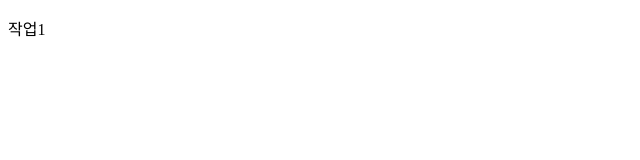
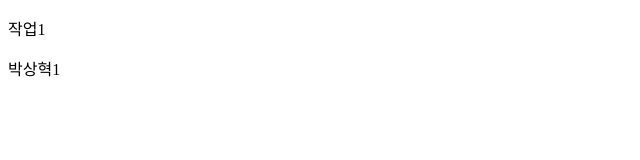
Before and after one commit to ksbyeol93/team_test, a plain HTML site: page index.html in a window 1280 px wide. Shown: the full height of the page, 0-640 px from the left. Drawn offline with Linux system fonts and the light colour scheme.

Commit message:
parksang

```diff
--- a/index.html
+++ b/index.html
@@ -9,6 +9,6 @@
 <body>
 
   <p>작업1</p>
-
+  <p>박상혁1</p>
 </body>
 </html>
```
